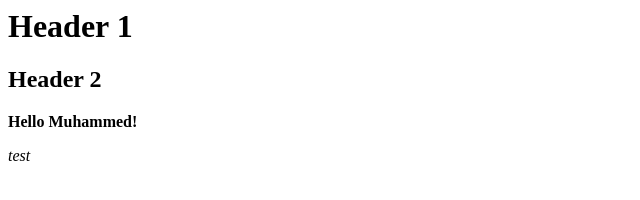
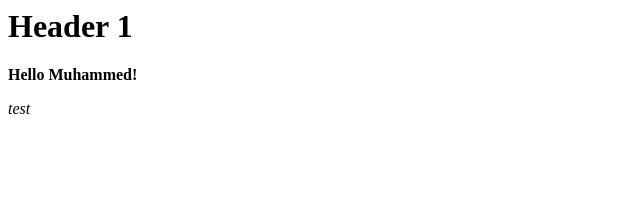
Before and after one commit to M2A2-Muhammed/depi, a plain HTML site: page index.html in a window 1280 px wide. Shown: the whole page, without its empty margins (0-640 px from the left). Drawn offline with Linux system fonts and the light colour scheme.

Commit message:
update index.html and add main.yml

```diff
--- a/index.html
+++ b/index.html
@@ -5,7 +5,7 @@
 
 <body>
 <h1> Header 1 </h1>
-<h2> Header 2</h2>
+
 <p> <b>Hello Muhammed!</b> </p>
 <i> test </i>
 
```
Also changed, not shown: 2 other files.
